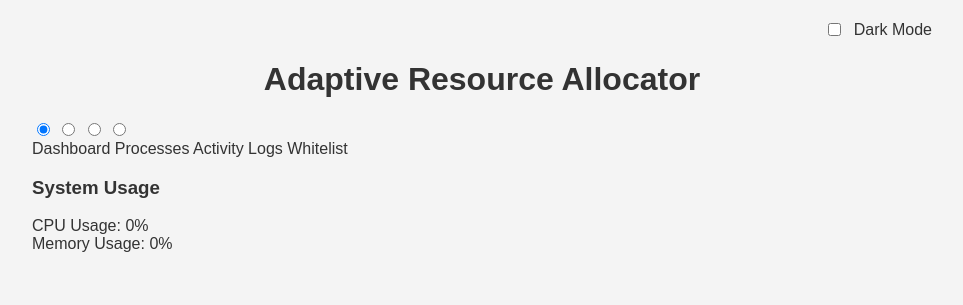
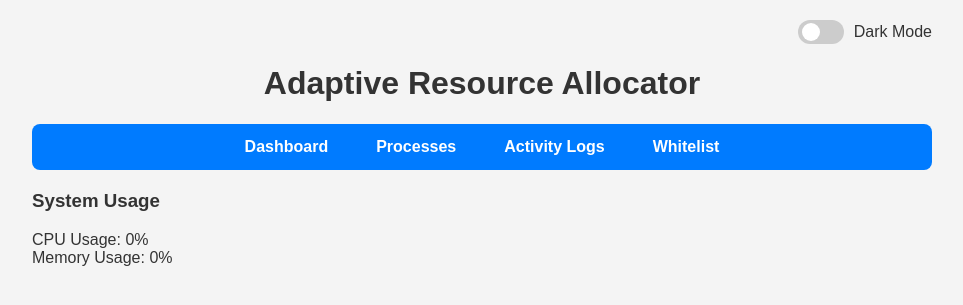
Before and after one commit to Vinay15383951/Adaptive-Resource-Allocator, a Python web app: template templates/index.html in a window 1280 px wide. Shown: the top 305 px of the page, without its empty margins (158-1121 px from the left). Run offline with Jinja, Linux system fonts and the light colour scheme; the template is opened without the code that fills it, so the values that code supplies are empty.

Commit message:
Updated the style.css

```diff
--- a/static/css/style.css
+++ b/static/css/style.css
@@ -40,3 +40,86 @@ body {
     color: #fff;
     border-color: #444;
   }
+
+/* Switch */
+.switch {
+  position: relative;
+  display: inline-block;
+  width: 46px;
+  height: 24px;
+}
+
+.switch input {
+  opacity: 0;
+  width: 0;
+  height: 0;
+}
+
+.slider {
+  position: absolute;
+  cursor: pointer;
+  top: 0; left: 0;
+  right: 0; bottom: 0;
+  background-color: #ccc;
+  transition: 0.4s;
+  border-radius: 24px;
+}
+
+.slider:before {
+  position: absolute;
+  content: "";
+  height: 18px; width: 18px;
+  left: 4px; bottom: 3px;
+  background-color: white;
+  transition: 0.4s;
+  border-radius: 50%;
+}
+
+input:checked + .slider {
+  background-color: #2196F3;
+}
+
+input:checked + .slider:before {
+  transform: translateX(20px);
+}
+
+/* Tab Navigation */
+.tab-nav {
+  display: flex;
+  justify-content: center;
+  background: #007bff;
+  border-radius: 8px;
+  margin-bottom: 20px;
+  overflow: hidden;
+}
+
+.tab-nav label {
+  padding: 14px 24px;
+  cursor: pointer;
+  color: white;
+  font-weight: bold;
+  transition: background-color 0.3s;
+}
+
+.tab-nav label:hover {
+  background-color: #0056b3;
+}
+
+input[type="radio"] {
+  display: none;
+}
+
+input[type="radio"]:checked + label {
+  background-color: #0056b3;
+}
+
+.tab-content {
+  display: none;
+}
+
+#tab1:checked ~ .content #dashboard,
+#tab2:checked ~ .content #processes,
+#tab3:checked ~ .content #logs,
+#tab4:checked ~ .content #whitelist {
+  display: block;
+}
```
